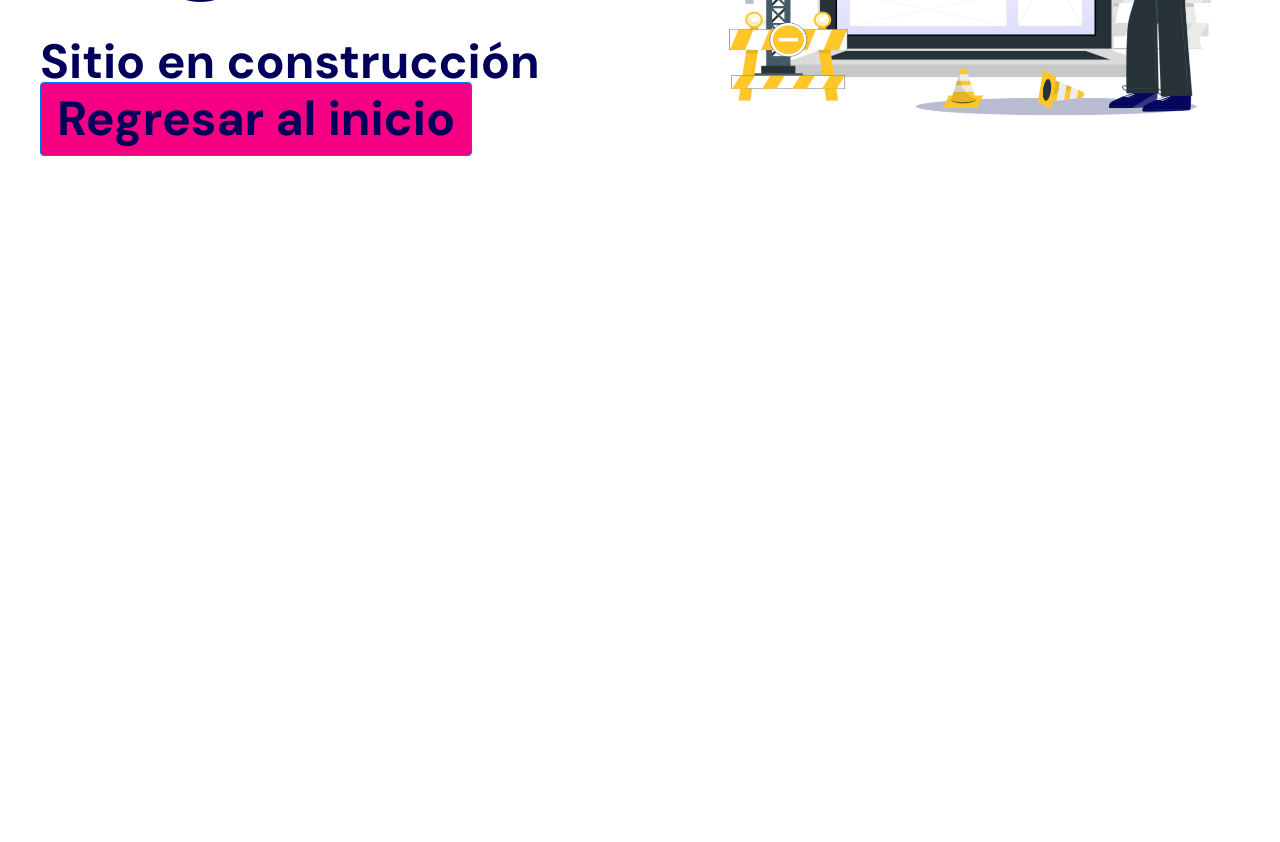
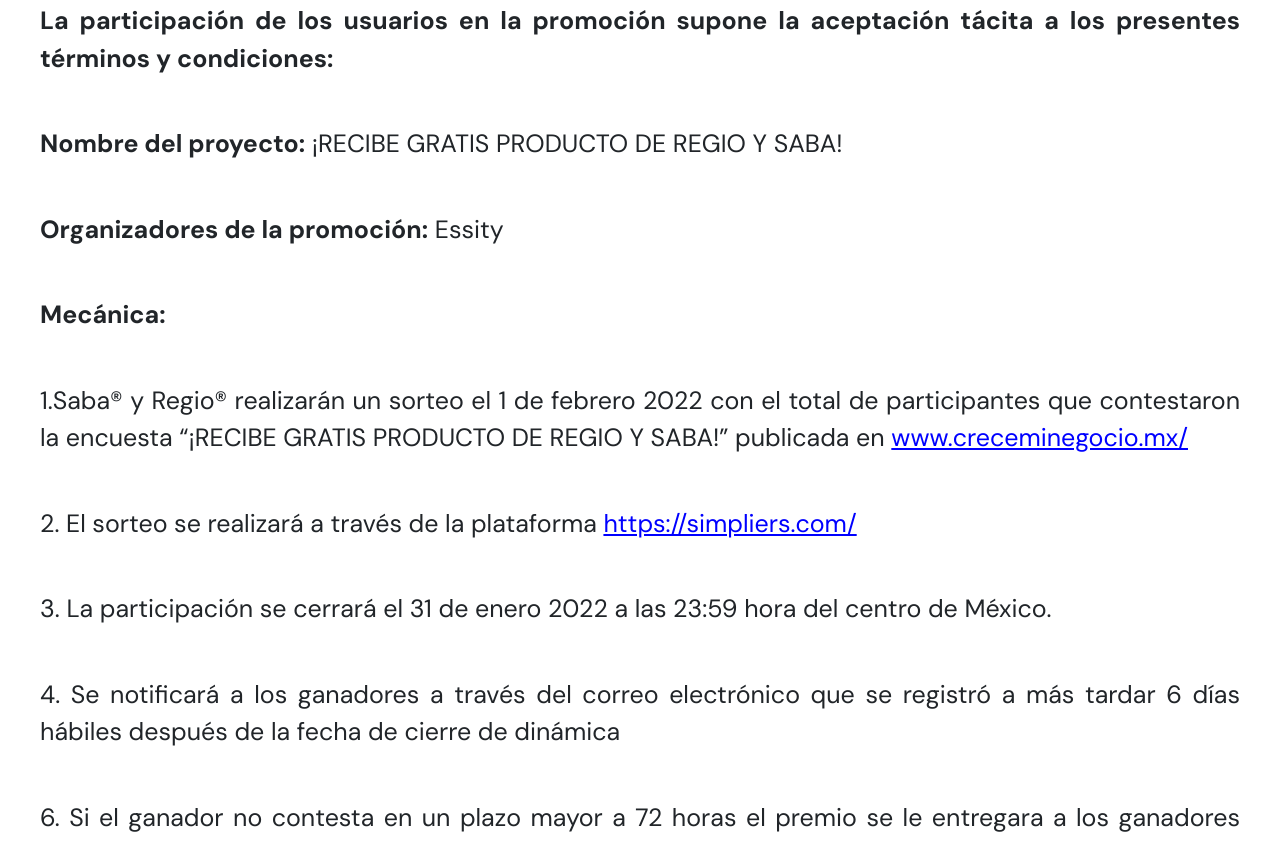
Before and after one commit to Cardoso-topdev/essityWeb, a React (Create React App) app: page /terminos-y-condiciones in a window 1280 px wide. Before the commit this address had no page. Shown: the part 440-1282 px from the top of the page. Before the commit the page ends 800 px from the top, so only its background shows below. Built offline with nearby package versions, Linux system fonts and the light colour scheme.

Commit message:
Terminos y condiciones

```diff
--- a/src/App.js
+++ b/src/App.js
@@ -17,6 +17,7 @@ import Page2 from './pages/infografias/page2';
 import Page3 from './pages/infografias/page3';
 import Page4 from './pages/infografias/page4';
 import Privacidad from './pages/privacidad';
+import Terminos from './pages/terminos';
 
 
 function App() {
@@ -36,6 +37,7 @@ function App() {
         <Route exact path="/toallas-de-cocina" component={Page4} />
         <Route exact path="/cuestionario" component={Cuestionario} />
         <Route exact path="/politica-de-privacidad" component={Privacidad} />
+        <Route exact path="/terminos-y-condiciones" component={Terminos} />
         <Route component={NotFound} />
       </Switch>
     </Router>
--- a/src/pages/cuestionario.js
+++ b/src/pages/cuestionario.js
@@ -14,7 +14,7 @@ const Cuestionario = () => {
             cuéntanos sobre tu negocio. Al enviar el formulario podrás
             participar por un corrugado de Saba Buenas Noches de 14 paquetes con
             8 toallas cada uno completamente gratis. Conoce los términos y
-            condiciones dando <span style={{cursor: 'pointer'}} onClick={()=>window.location.href = '/politica-de-privacidad'}>clic aquí.</span>
+            condiciones dando <span style={{cursor: 'pointer'}} onClick={()=>window.location.href = '/terminos-y-condiciones'}>clic aquí.</span>
           </p>
         </div>
       </div>
--- /dev/null
+++ b/src/pages/terminos.js
@@ -0,0 +1,185 @@
+import React, { Fragment } from "react";
+import Navbar from "../components/navbar/navbar";
+
+const Terminos = () => {
+  return (
+    <Fragment>
+      <Navbar />
+      <div className="hero-cuestionario">
+        <div className="container">
+          <h1>
+            Términos y condiciones
+            <br />
+            Cuestionario Regio y Saba
+          </h1>
+        </div>
+      </div>
+
+      <div
+        className="container mt-5 mb-5"
+        style={{ fontSize: "25px", textAlign: "justify" }}
+      >
+        <p className="mb-5" style={{ fontWeight: "700" }}>
+          La participación de los usuarios en la promoción supone la aceptación
+          tácita a los presentes términos y condiciones:
+        </p>
+
+        <p className="mb-5">
+          <span style={{ fontWeight: "700" }}>Nombre del proyecto:</span>{" "}
+          ¡RECIBE GRATIS PRODUCTO DE REGIO Y SABA!
+        </p>
+
+        <p className="mb-5">
+          <span style={{ fontWeight: "700" }}>
+            Organizadores de la promoción:
+          </span>{" "}
+          Essity{" "}
+        </p>
+
+        <p className="mb-5" style={{ fontWeight: "700" }}>
+          Mecánica:{" "}
+        </p>
+
+        <p className="mb-5">
+          1.Saba® y Regio® realizarán un sorteo el 1 de febrero 2022 con el
+          total de participantes que contestaron la encuesta “¡RECIBE GRATIS
+          PRODUCTO DE REGIO Y SABA!” publicada en{" "}
+          <a
+            href="https://www.creceminegocio.mx/"
+            style={{ color: "blue", textDecoration: "underline" }}
+          >
+            www.creceminegocio.mx/
+          </a>{" "}
+        </p>
+
+        <p className="mb-5">
+          2. El sorteo se realizará a través de la plataforma{" "}
+          <a
+            href="https://simpliers.com/"
+            style={{ color: "blue", textDecoration: "underline" }}
+          >
+            https://simpliers.com/
+          </a>
+        </p>
+
+        <p className="mb-5">
+          3. La participación se cerrará el 31 de enero 2022 a las 23:59 hora
+          del centro de México.
+        </p>
+
+        <p className="mb-5">
+          4. Se notificará a los ganadores a través del correo electrónico que
+          se registró a más tardar 6 días hábiles después de la fecha de cierre
+          de dinámica
+        </p>
+
+        <p className="mb-5">
+          6. Si el ganador no contesta en un plazo mayor a 72 horas el premio se
+          le entregara a los ganadores suplentes determinados por la plataforma
+          simpliers.com
+        </p>
+
+        <p className="mb-5">
+          7. Es necesario que se cumplan los pasos anteriormente mencionados de
+          lo contrario no se podrá ser acreedor al premio ofrecido.
+        </p>
+
+        <p className="mb-5" style={{ fontWeight: "bold" }}>
+          Premio:
+        </p>
+        <div className="text-center mb-5">
+          <p className="mb-2">
+            Ganador 1: 1 caja de Saba Buenas Noches de 14 paquetes con 8 toallas
+          </p>
+          <p className="mb-2">
+            Ganador 2: 1 caja de Saba Buenas Noches de 14 paquetes con 8 toallas
+          </p>
+          <p className="mb-2">
+            Ganador 3: 1 caja de Saba Buenas Noches de 14 paquetes con 8 toallas
+          </p>
+        </div>
+
+        <p className="mb-5" style={{ fontWeight: "700" }}>
+          Restricciones:
+        </p>
+
+        <p className="mb-5">
+          El usuario deberá participar siguiendo todos los pasos correctamente
+          de la dinámica.
+        </p>
+        <ul className="mb-5">
+          <li>
+            El premio no podrá ser canjeado por dinero en efectivo y no será
+            transferible.
+          </li>
+          <li>
+            Solo es válido en la mecánica: “¡RECIBE GRATIS PRODUCTO DE REGIO Y
+            SABA!
+          </li>
+          <li>
+            Las marcas organizadoras y el cliente se reservan el derecho de
+            negar la entrega del premio a cualquier persona bajo la sospecha de
+            manipulación de la información.
+          </li>
+        </ul>
+
+        <p className="mb-5" style={{ fontWeight: "700" }}>
+          El ganador
+        </p>
+
+        <ul className="mb-5">
+          <li>
+            Las marcas no se hacen responsables de que el ganador no cumpla en
+            tiempo y forma con los datos solicitados.
+          </li>
+          <li>
+            Serán 3 los ganadores y se determinarán mediante la plataforma{" "}
+            <a
+              href="https://simpliers.com/"
+              style={{ color: "blue", textDecoration: "underline" }}
+            >
+              https://smpliers.com/
+            </a>
+          </li>
+        </ul>
+
+        <p className="mb-5">
+          <span style={{ fontWeight: "700" }}>Vigencia:</span> 15 de octubre
+          2021 al 31 de enero 2022
+        </p>
+
+        <p className="mb-5">
+          <span style={{ fontWeight: "700" }}>Cobertura de la promoción:</span>{" "}
+          nivel nacional
+        </p>
+
+        <p className="mb-5">
+          <span style={{ fontWeight: "700" }}>
+            Medios de comunicación y fechas para dar a conocer los resultados y
+            entrega de premios:
+          </span>{" "}
+          El ganador será contactado a más tardar el día 15 de febrero del 2022.
+        </p>
+
+        <p className="mb-5">
+          <span style={{ fontWeight: "700" }}>
+            Plazo para validar al ganador:
+          </span>{" "}
+          El ganador deberá de responder al correo electrónico de Essity a más
+          tardar el día 11 de febrero 2022, en caso de que el ganador no
+          responda después de esta fecha, se premiara al segundo participante
+          elegido por la plataforma Simpliers.com ser acreedor al premio.
+        </p>
+
+        <a
+          onClick={() => (window.location.href = "/politica-de-privacidad")}
+          style={{ cursor: "pointer", fontWeight: '700' }}
+        >
+          AVISO DE PRIVACIDAD
+        </a>
+      </div>
+    </Fragment>
+  );
+};
+
+export default Terminos;
```
